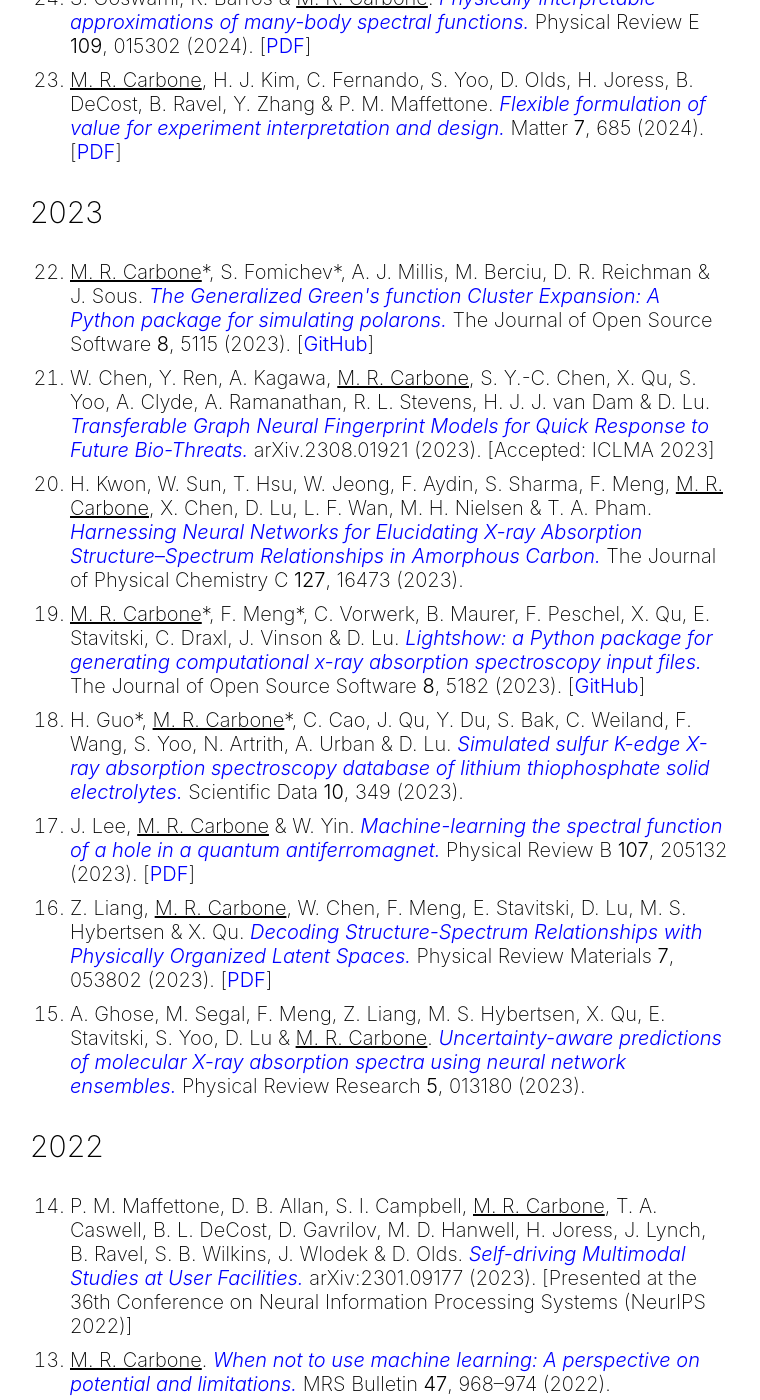
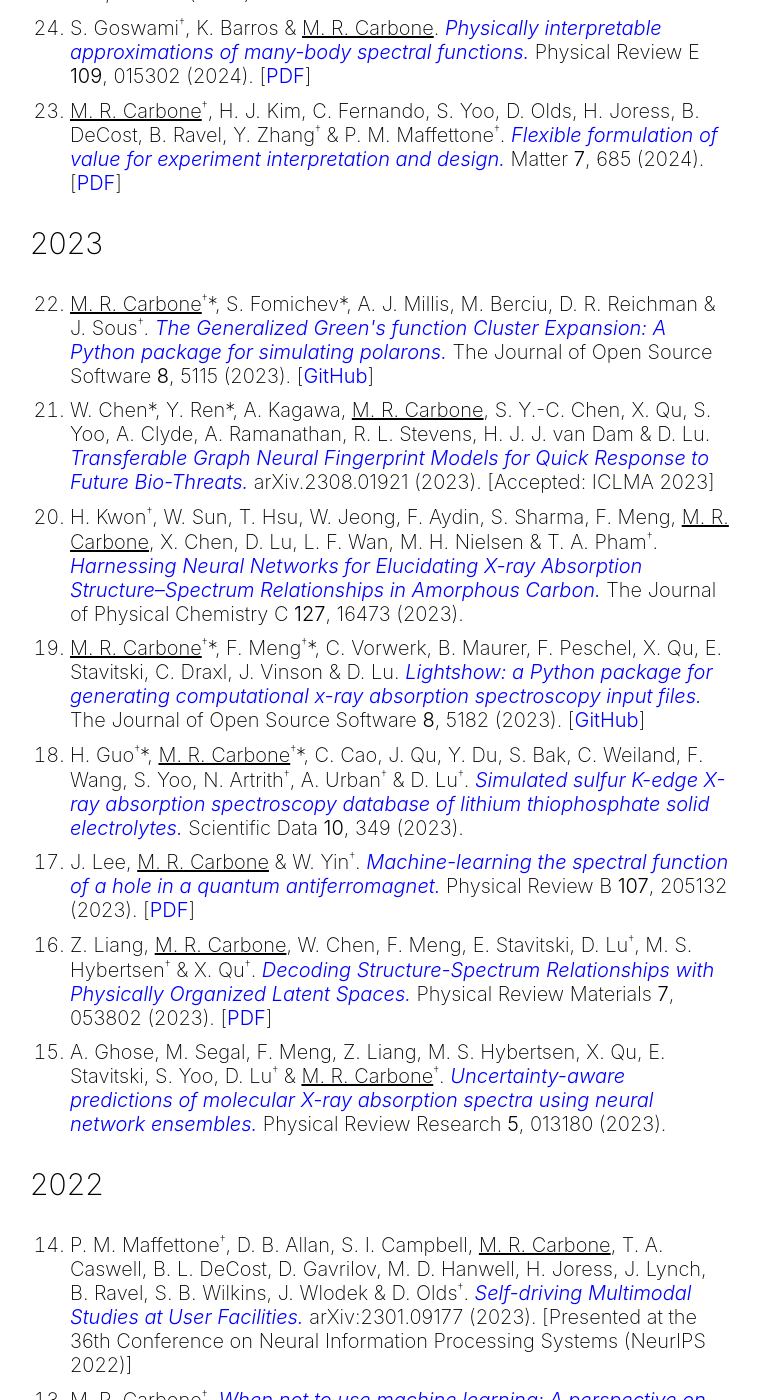
Before and after one commit to matthewcarbone/matthewcarbone.github.io, a Jekyll site: the page built from html/publications.html, in a window 1280 px wide and 1400 px high, scrolled down 1373 px. Shown: the whole window, without its empty margins (260-1020 px from the left). Built offline with Jekyll 4.4.1, drawn with Linux system fonts in a browser that asks for light colours; some of the changed text lies outside the part shown.

Commit message:
Add corresponding author info to pubs

```diff
--- a/html/publications.html
+++ b/html/publications.html
@@ -10,7 +10,7 @@ permalink: /publications.html
 <p>
     For an automatically updating list of citable work, please of course see my <a href="https://scholar.google.com/citations?user=DAyj0b8AAAAJ&hl=en">Google Scholar</a> (as I only periodically update my site). I do host PDF's here when possible, though!
     You can find a copy of my dissertation <a href="docs/dissertation.pdf">here</a>.
-    * Indicates equally contributing authors.
+    * Indicates equally contributing authors. <sup style="font-size: 0.6em;">†</sup> Indicates corresponding authors.
 </p>
 
 {% assign total = 0 %}
@@ -26,9 +26,23 @@ permalink: /publications.html
     <li value="{{ reverse_index }}">
         <span class="article">
 
-            {% capture authors %}{{ pub.authors | replace: "M. R. Carbone", '<span class="article_author_highlight">M. R. Carbone</span>' }}{% endcapture %}
+            {% capture authors %}
+                {% assign highlighted_authors = pub.authors %}
 
-            {{ authors }}. <em> <a href="{{ pub.doi }}">{{ pub.title }}.</a> </em>
+                <!-- Iterate through the corresponding authors list -->
+                {% for corresponding_author in pub.corresponding %}
+                    {% assign corresponding_with_dagger = corresponding_author | append: '<sup style="font-size: 0.6em;">†</sup>' %}
+                    <!-- Replace each corresponding author's name with their name followed directly by the smaller superscript dagger -->
+                    {% assign highlighted_authors = highlighted_authors | replace: corresponding_author, corresponding_with_dagger | strip %}
+                {% endfor %}
+
+                <!-- If you also want to highlight M. R. Carbone -->
+                {% assign highlighted_authors = highlighted_authors | replace: "M. R. Carbone", '<span class="article_author_highlight">M. R. Carbone</span>' %}
+
+                {{ highlighted_authors | strip}}
+            {% endcapture %}
+
+            {{ authors | strip}}. <em> <a href="{{ pub.doi }}">{{ pub.title }}.</a> </em>
 
             <!-- If the publication is an arXiv preprint -->
             {% if pub.journal contains "arXiv" %}
```
Also changed, not shown: _data/publications.yml (+88 -1 lines).
